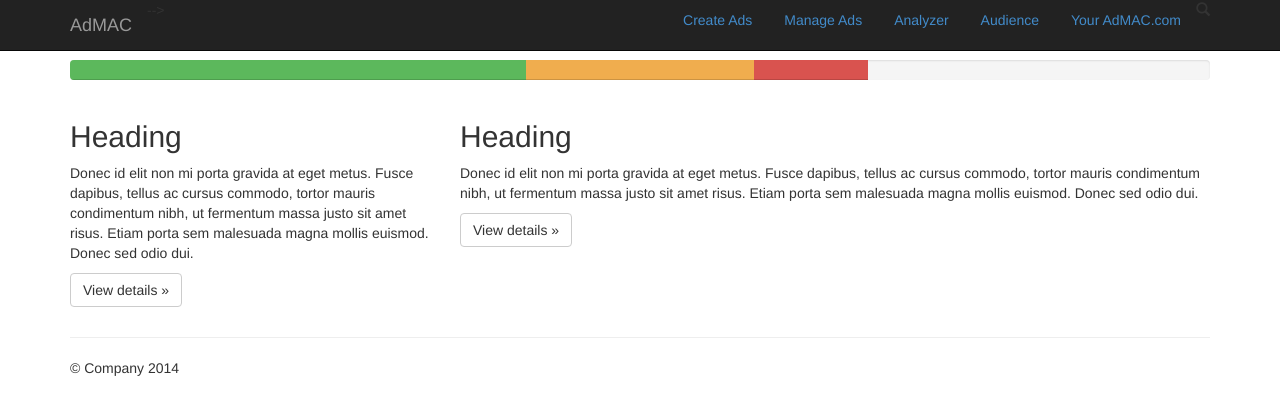
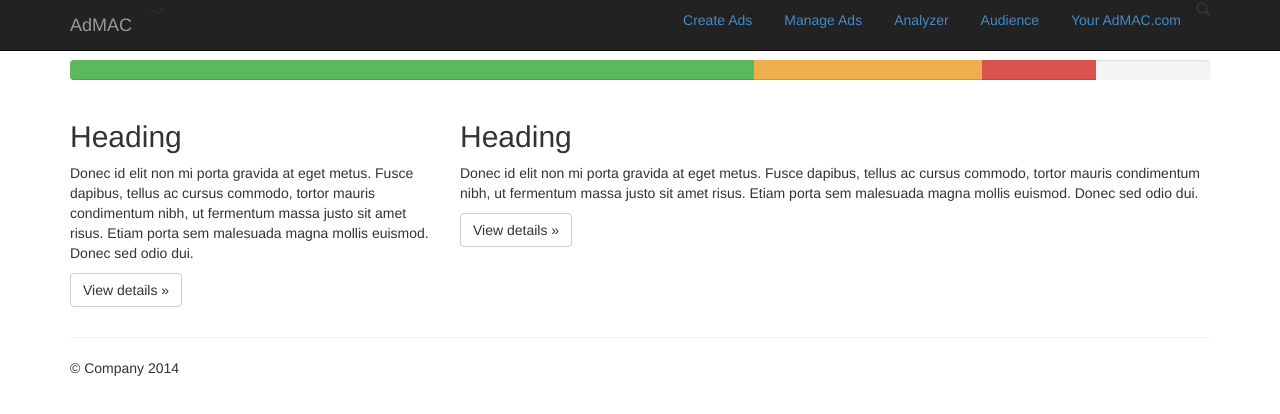
Before and after one commit to devanandb/addashboard, a plain HTML site: page index.html in a window 1280 px wide. Drawn offline with nearby package versions, Linux system fonts and the light colour scheme.

Commit message:
changed width again

```diff
--- a/index.html
+++ b/index.html
@@ -36,7 +36,7 @@
 
         <div class="container">
             <div class="progress">
-                <div class="progress-bar progress-bar-success" style="width: 40%">
+                <div class="progress-bar progress-bar-success" style="width: 60%">
                     <span class="sr-only">35% Complete (success)</span>
                 </div>
                 <div class="progress-bar progress-bar-warning" style="width: 20%">
```
